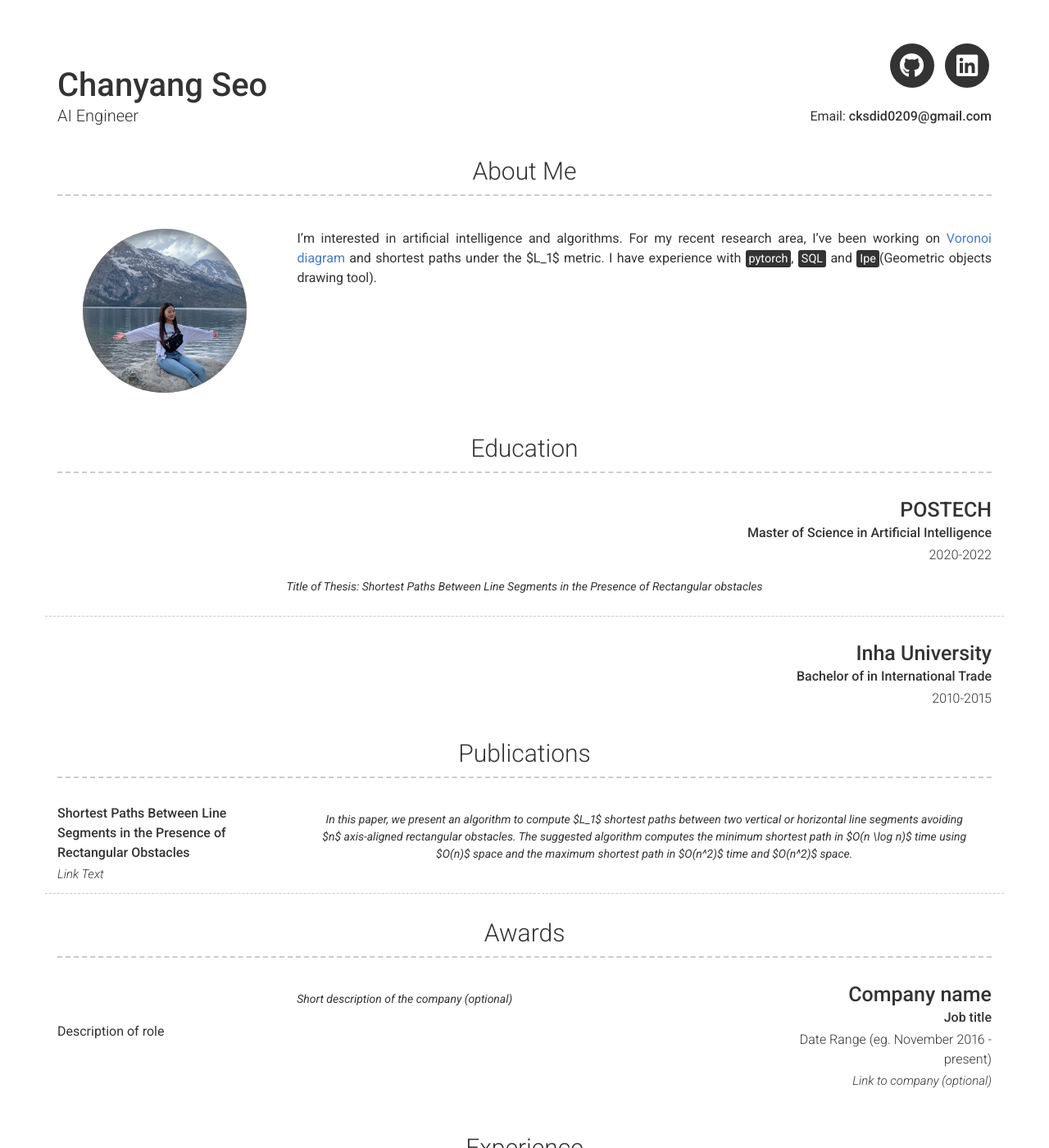
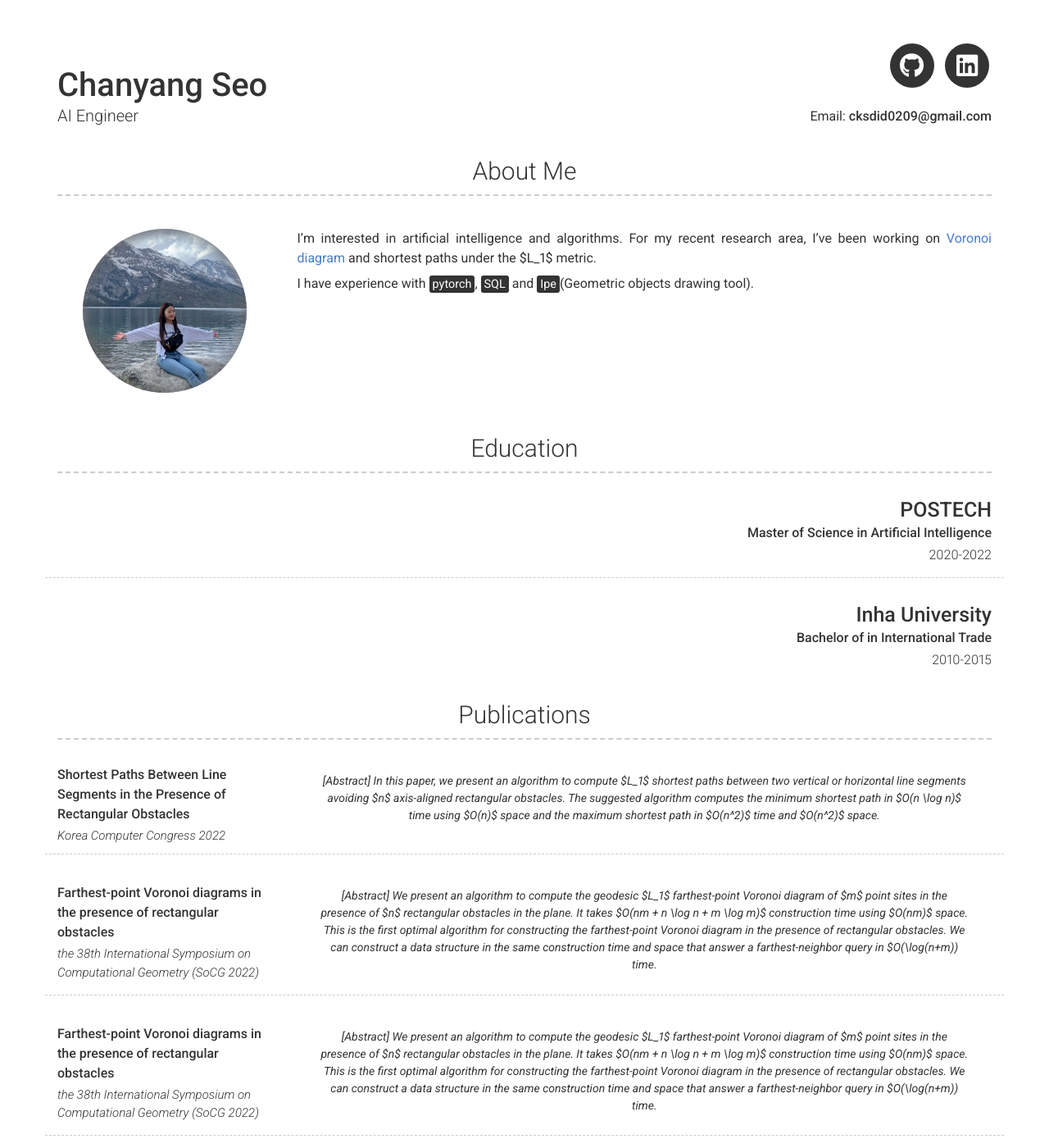
Before and after one commit to chan8616/chan8616.github.io, a Jekyll site: the page built from index.md, in a window 1280 px wide and 1400 px high. Shown: the whole window at 82% size. Built offline with Jekyll 4.4.1, drawn with Linux system fonts in a browser that asks for light colours; nearby versions of some CDN libraries.

Commit message:
Update _config.yml

```diff
--- a/_config.yml
+++ b/_config.yml
@@ -19,6 +19,7 @@ email: cksdid0209@gmail.com
 
 # Dark Mode (true/false/never)
 darkmode: false
+use_math: true
 
 # Social links
 #twitter_username: jekyllrb
@@ -54,11 +55,11 @@ linkedin_username: chanyang-seo-038670244
 # about_title: About Me (Use this to override about section title)
 about_profile_image: images/chan.jpg
 # Directory of profile image (eg. images/profile.jpg)
-use_math: true
 about_content: | # this will include new lines to allow paragraphs
   I'm interested in artificial intelligence and algorithms.
   For my recent research area, I've been working on [Voronoi diagram](https://en.wikipedia.org/wiki/Voronoi_diagram#:~:text=In%20mathematics%2C%20a%20Voronoi%20diagram,%2C%20sites%2C%20or%20generators)
   and shortest paths under the $L_1$ metric.
+
   I have experience with <mark>pytorch</mark>, <mark>SQL</mark> and <mark>Ipe</mark>(Geometric objects drawing tool).
 content:
   - title: Education
@@ -69,10 +70,10 @@ content:
         title: POSTECH
         sub_title: Master of Science in Artificial Intelligence
         caption: 2020-2022
-        quote: >
-          Title of Thesis: Shortest Paths Between Line Segments in the Presence of Rectangular obstacles
-        # description: | # this will include new lines to allow paragraphs
-        #  Description of qualification
+        #quote: >
+        #  Title of Thesis: Shortest Paths Between Line Segments in the Presence of Rectangular obstacles
+        description: | # this will include new lines to allow paragraphs
+        Title of Thesis: Shortest Paths Between Line Segments in the Presence of Rectangular obstacles
       - layout: top-right
         title: Inha University
         sub_title: Bachelor of in International Trade
@@ -84,12 +85,33 @@ content:
         border: weak  # Value of `weak` will display a weak border below this item. # Any
                       # other value (or no value) means no border will be displayed
         sub_title: Shortest Paths Between Line Segments in the Presence of Rectangular Obstacles
-        use_math: true
         link: Link to project (eg. sproogen.github.io/modern-resume-theme)
-        link_text: Link Text
+        link_text: Korea Computer Congress 2022
         quote: >
-          In this paper, we present an algorithm to compute $L_1$ shortest paths between two vertical or horizontal line segments avoiding $n$ axis-aligned rectangular obstacles.
+          [Abstract] In this paper, we present an algorithm to compute $L_1$ shortest paths between two vertical or horizontal line segments avoiding $n$ axis-aligned rectangular obstacles.
           The suggested algorithm computes the minimum shortest path in $O(n \log n)$ time using $O(n)$ space and the maximum shortest path in $O(n^2)$ time and $O(n^2)$ space.
+      - layout: top-left
+        border: weak  # Value of `weak` will display a weak border below this item. # Any
+                      # other value (or no value) means no border will be displayed
+        sub_title: Farthest-point Voronoi diagrams in the presence of rectangular obstacles
+        link: https://drops.dagstuhl.de/opus/volltexte/2022/16059/pdf/LIPIcs-SoCG-2022-51.pdf
+        link_text: the 38th International Symposium on Computational Geometry (SoCG 2022)
+        quote: >
+          [Abstract] We present an algorithm to compute the geodesic $L_1$ farthest-point Voronoi diagram of $m$ point sites
+          in the presence of $n$ rectangular obstacles in the plane. It takes $O(nm + n \log n + m \log m)$ construction time using $O(nm)$ space.
+          This is the first optimal algorithm for constructing the farthest-point Voronoi diagram in the presence of rectangular obstacles.
+          We can construct a data structure in the same construction time and space that answer a farthest-neighbor query in $O(\log(n+m)) time.
+      - layout: top-left
+        border: weak  # Value of `weak` will display a weak border below this item. # Any
+                      # other value (or no value) means no border will be displayed
+        sub_title: Farthest-point Voronoi diagrams in the presence of rectangular obstacles
+        link: https://drops.dagstuhl.de/opus/volltexte/2022/16059/pdf/LIPIcs-SoCG-2022-51.pdf
+        link_text: the 38th International Symposium on Computational Geometry (SoCG 2022)
+        quote: >
+          [Abstract] We present an algorithm to compute the geodesic $L_1$ farthest-point Voronoi diagram of $m$ point sites
+          in the presence of $n$ rectangular obstacles in the plane. It takes $O(nm + n \log n + m \log m)$ construction time using $O(nm)$ space.
+          This is the first optimal algorithm for constructing the farthest-point Voronoi diagram in the presence of rectangular obstacles.
+          We can construct a data structure in the same construction time and space that answer a farthest-neighbor query in $O(\log(n+m)) time.
   - title: Awards
     layout: list
     content:
```
